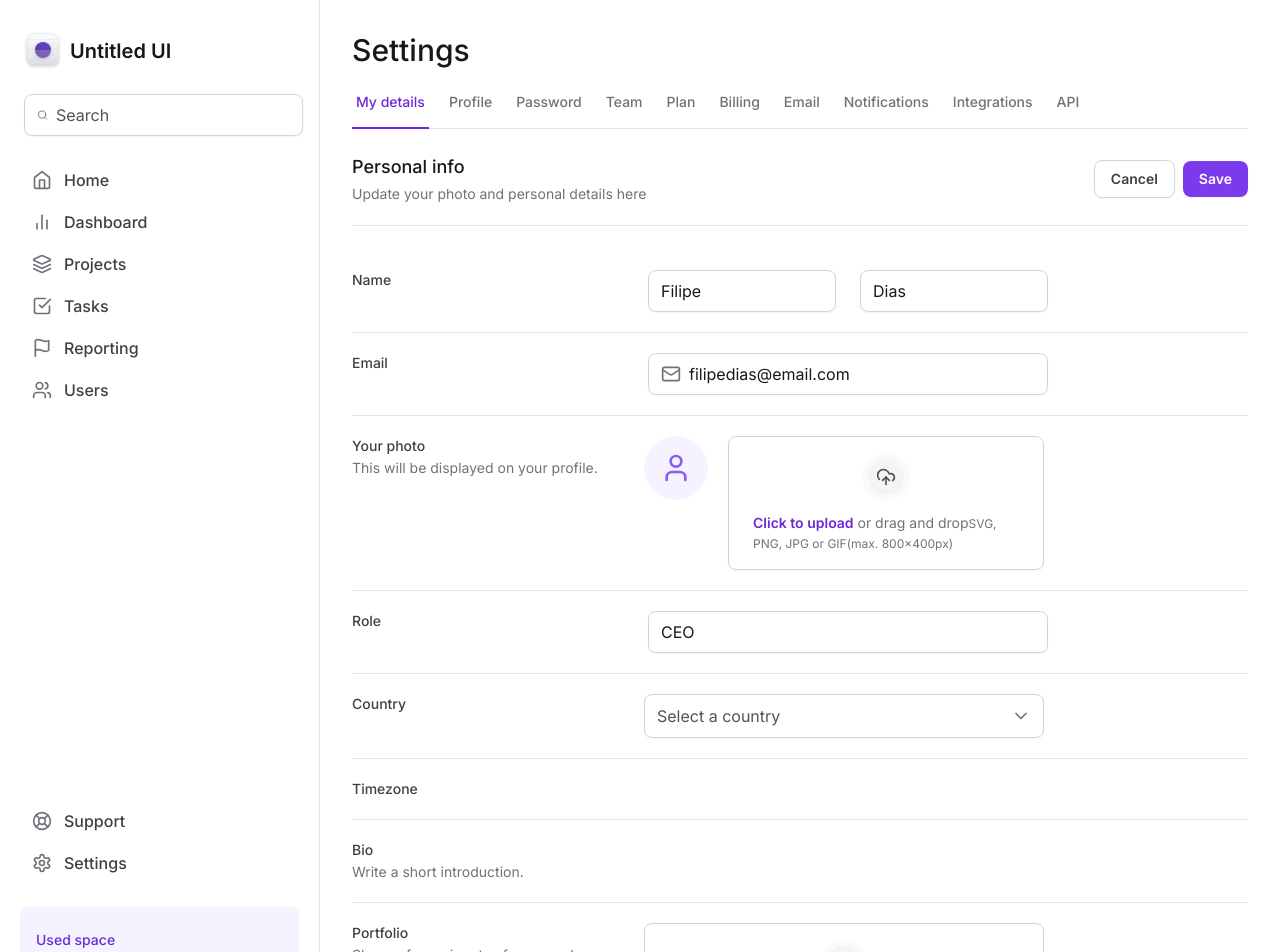
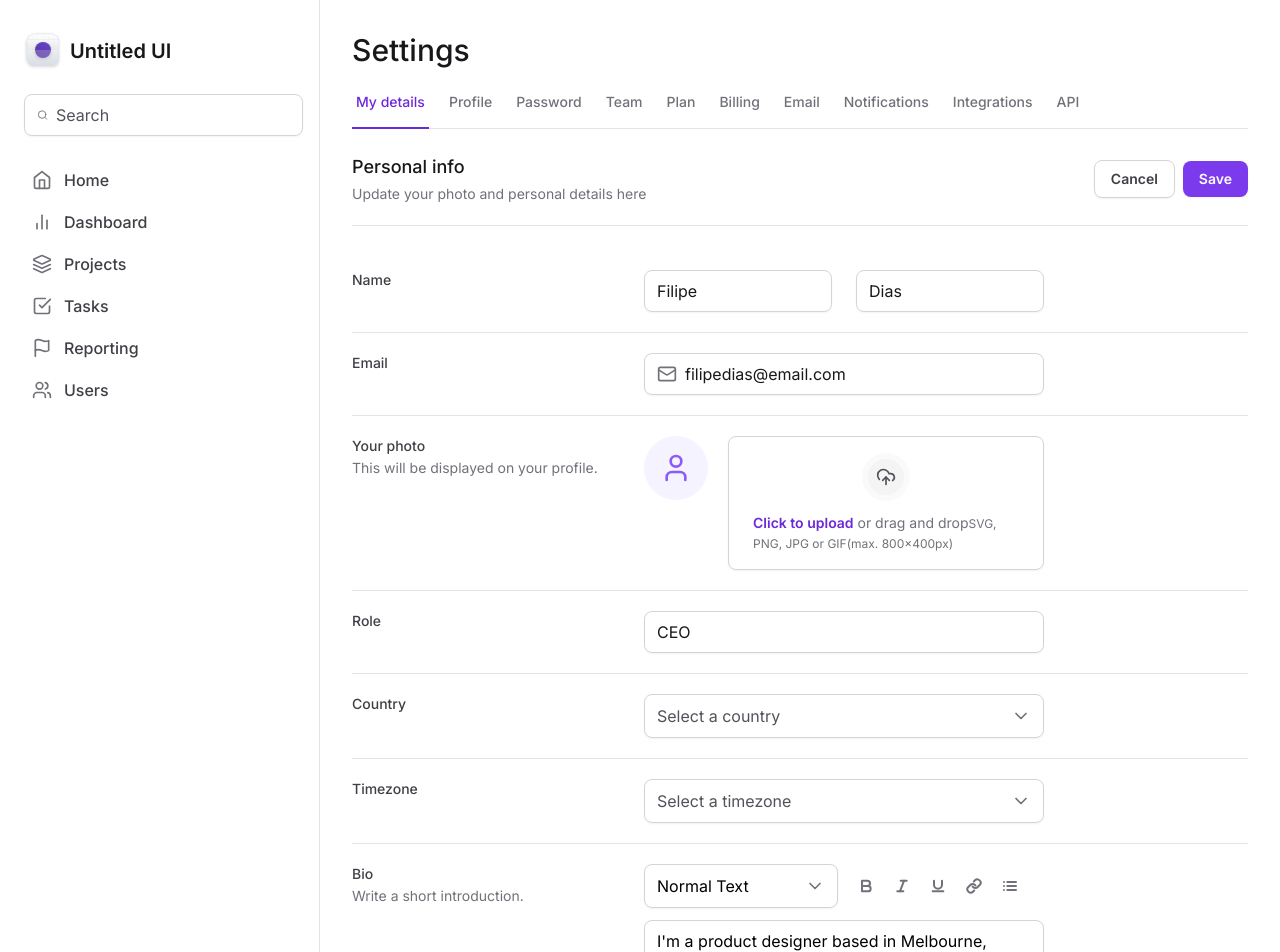
Before and after one commit to jfilipedias/tailwind-next, a Next.js app: page / in a window 1280 px wide. Shown: the top 952 px of the page. Built offline with nearby package versions, Linux system fonts and the light colour scheme.

Commit message:
feat: Implement the Textarea component

```diff
--- a/src/app/page.tsx
+++ b/src/app/page.tsx
@@ -1,8 +1,9 @@
-import { Mail } from 'lucide-react'
+import { Bold, Italic, Link, List, Mail, Underline } from 'lucide-react'
 import * as FileInput from '@/components/form/file-input'
 import * as Input from '@/components/form/input'
-import { Select } from '@/components/form/select'
+import * as Select from '@/components/form/select'
 import { SettingsTabs } from '@/components/settings-tabs'
+import { Textarea } from '@/components/form/text-area'
 
 export default function Home() {
 	return (
@@ -118,7 +119,10 @@ export default function Home() {
 							Country
 						</label>
 
-						<Select />
+						<Select.Root placeholder="Select a country">
+							<Select.Item value="br">Brazil</Select.Item>
+							<Select.Item value="sp">Spain</Select.Item>
+						</Select.Root>
 					</div>
 
 					<div className="grid grid-cols-form gap-3 py-5">
@@ -129,21 +133,72 @@ export default function Home() {
 							Timezone
 						</label>
 
-						<div></div>
+						<Select.Root placeholder="Select a timezone">
+							<Select.Item value="utc3">Brasília Time (UTC-03:00)</Select.Item>
+							<Select.Item value="utc8">
+								Pacific Standard Time (UTC-08:00)
+							</Select.Item>
+						</Select.Root>
 					</div>
 
 					<div className="grid grid-cols-form gap-3 py-5">
-						<label
-							htmlFor="photo"
-							className="text-sm font-medium text-zinc-700"
-						>
+						<label htmlFor="bio" className="text-sm font-medium text-zinc-700">
 							Bio
 							<span className="mt-0.5 block text-sm font-normal text-zinc-500">
 								Write a short introduction.
 							</span>
 						</label>
 
-						<div></div>
+						<div className="space-y-3">
+							<div className="grid grid-cols-2 gap-3">
+								<Select.Root defaultValue="txt">
+									<Select.Item value="txt">Normal Text</Select.Item>
+									<Select.Item value="html">HTML</Select.Item>
+									<Select.Item value="md">Markdown</Select.Item>
+								</Select.Root>
+
+								<div className="flex items-center gap-1">
+									<button
+										className="rounded-md p-2 hover:bg-zinc-50"
+										type="button"
+									>
+										<Bold className="h-4 w-4 text-zinc-500" strokeWidth={3} />
+									</button>
+									<button
+										className="rounded-md p-2 hover:bg-zinc-50"
+										type="button"
+									>
+										<Italic className="h-4 w-4 text-zinc-500" strokeWidth={3} />
+									</button>
+									<button
+										className="rounded-md p-2 hover:bg-zinc-50"
+										type="button"
+									>
+										<Underline
+											className="h-4 w-4 text-zinc-500"
+											strokeWidth={3}
+										/>
+									</button>
+									<button
+										className="rounded-md p-2 hover:bg-zinc-50"
+										type="button"
+									>
+										<Link className="h-4 w-4 text-zinc-500" strokeWidth={3} />
+									</button>
+									<button
+										className="rounded-md p-2 hover:bg-zinc-50"
+										type="button"
+									>
+										<List className="h-4 w-4 text-zinc-500" strokeWidth={3} />
+									</button>
+								</div>
+							</div>
+
+							<Textarea
+								id="bio"
+								defaultValue="I'm a product designer based in Melbourne, Australia. I specialized in UX/UI design, brand strategy, and Webflow development."
+							/>
+						</div>
 					</div>
 
 					<div className="grid grid-cols-form gap-3 py-5">
--- a/src/components/form/input.tsx
+++ b/src/components/form/input.tsx
@@ -5,7 +5,7 @@ type InputProps = ComponentProps<'div'>
 export function Root({ ...props }: InputProps) {
 	return (
 		<div
-			className="mx-1 flex w-full items-center gap-2 rounded-lg border border-zinc-300 px-3 py-2 shadow-sm"
+			className="flex w-full items-center gap-2 rounded-lg border border-zinc-300 px-3 py-2 shadow-sm"
 			{...props}
 		/>
 	)
--- a/src/components/form/select.tsx
+++ b/src/components/form/select.tsx
@@ -1,57 +1,50 @@
 'use client'
 
+import { ReactNode } from 'react'
 import { Check, ChevronDown } from 'lucide-react'
-import * as SelectPrimitive from '@radix-ui/react-select'
+import * as Select from '@radix-ui/react-select'
 
-export function Select() {
+type SelectItemProps = Select.SelectItemProps
+
+export function Item({ children, ...props }: SelectItemProps) {
 	return (
-		<SelectPrimitive.Root>
-			<SelectPrimitive.Trigger className="flex h-11 w-full items-center justify-between gap-2 rounded-lg border border-zinc-300 px-3 py-2 shadow-sm data-[placeholder]:text-zinc-600">
-				<SelectPrimitive.Value
-					className="text-black"
-					placeholder="Select a country"
-				/>
-				<SelectPrimitive.Icon>
+		<Select.Item
+			className="flex items-center justify-between gap-2 px-3 py-2.5 outline-none data-[highlighted]:bg-zinc-50"
+			{...props}
+		>
+			<Select.ItemText className="text-black">{children}</Select.ItemText>
+
+			<Select.ItemIndicator>
+				<Check className="h-4 w-4 text-violet-500" />
+			</Select.ItemIndicator>
+		</Select.Item>
+	)
+}
+
+interface SelectProps extends Select.SelectProps {
+	placeholder?: string
+}
+
+export function Root({ children, placeholder, ...props }: SelectProps) {
+	return (
+		<Select.Root {...props}>
+			<Select.Trigger className="flex h-11 w-full items-center justify-between gap-2 rounded-lg border border-zinc-300 px-3 py-2 shadow-sm data-[placeholder]:text-zinc-600">
+				<Select.Value className="text-black" placeholder={placeholder} />
+				<Select.Icon>
 					<ChevronDown className="h-5 w-5 text-zinc-500" />
-				</SelectPrimitive.Icon>
-			</SelectPrimitive.Trigger>
+				</Select.Icon>
+			</Select.Trigger>
 
-			<SelectPrimitive.Portal>
-				<SelectPrimitive.Content
-					className="z-10 w-[--radix-select-trigger-width] overflow-hidden rounded-lg border border-zinc-200 bg-white"
+			<Select.Portal>
+				<Select.Content
+					className="z-10 w-[--radix-select-trigger-width] overflow-hidden rounded-lg border border-zinc-200 bg-white shadow-sm"
 					position="popper"
 					side="bottom"
 					sideOffset={8}
 				>
-					<SelectPrimitive.Viewport>
-						<SelectPrimitive.Item
-							className="flex items-center justify-between gap-2 px-3 py-2.5 outline-none data-[highlighted]:bg-zinc-50"
-							value="br"
-						>
-							<SelectPrimitive.ItemText className="text-black">
-								Brazil
-							</SelectPrimitive.ItemText>
-
-							<SelectPrimitive.ItemIndicator>
-								<Check className="h-4 w-4 text-violet-500" />
-							</SelectPrimitive.ItemIndicator>
-						</SelectPrimitive.Item>
-
-						<SelectPrimitive.Item
-							className="flex items-center justify-between gap-2 px-3 py-2.5 outline-none data-[highlighted]:bg-zinc-50"
-							value="ag"
-						>
-							<SelectPrimitive.ItemText className="text-black">
-								Argentina
-							</SelectPrimitive.ItemText>
-
-							<SelectPrimitive.ItemIndicator>
-								<Check className="h-4 w-4 text-violet-500" />
-							</SelectPrimitive.ItemIndicator>
-						</SelectPrimitive.Item>
-					</SelectPrimitive.Viewport>
-				</SelectPrimitive.Content>
-			</SelectPrimitive.Portal>
-		</SelectPrimitive.Root>
+					<Select.Viewport>{children}</Select.Viewport>
+				</Select.Content>
+			</Select.Portal>
+		</Select.Root>
 	)
 }
--- /dev/null
+++ b/src/components/form/text-area.tsx
@@ -0,0 +1,12 @@
+import { ComponentProps } from 'react'
+
+type TextareaProps = ComponentProps<'textarea'>
+
+export function Textarea(props: TextareaProps) {
+	return (
+		<textarea
+			className="min-h-[120px] w-full resize-y rounded-lg border border-zinc-300 px-3 py-2 shadow-sm	"
+			{...props}
+		/>
+	)
+}
```
